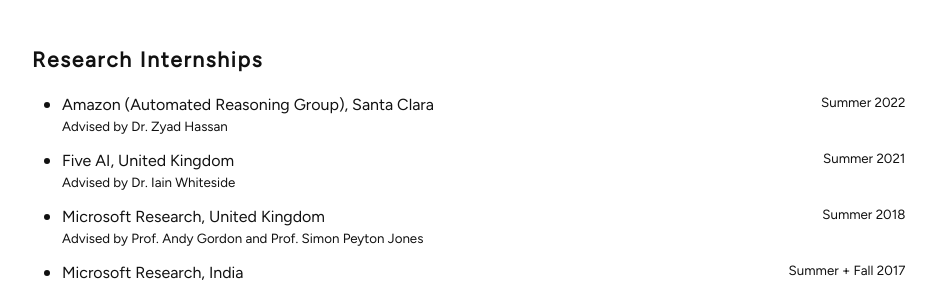
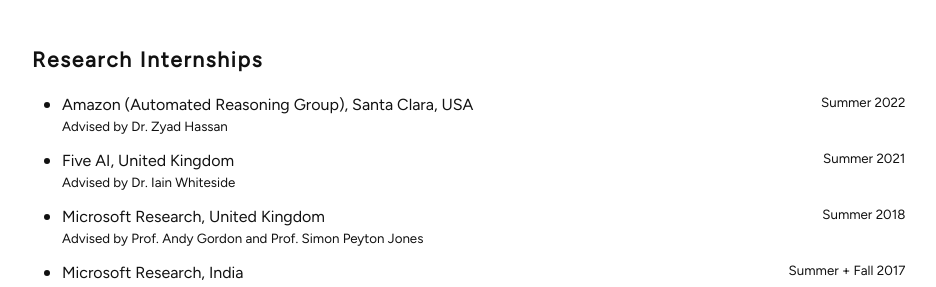
Before and after one commit to monal/monal.github.io, a Jekyll site: the page built from index.html, in a window 1280 px wide. Shown: the part 1450-1737 px from the top of the page, without its empty margins (168-1104 px from the left). Built offline with Jekyll 4.4.1, drawn with Linux system fonts in a browser that asks for light colours; nearby versions of some CDN libraries.

Commit message:
Update index.html

```diff
--- a/index.html
+++ b/index.html
@@ -120,7 +120,7 @@
   <ul class="internships-list">
     <li>
     <div style="display: flex;">
-      <div class="item-title" style="max-width: 60%;">Amazon (Automated Reasoning Group), Santa Clara</div>
+      <div class="item-title" style="max-width: 60%;">Amazon (Automated Reasoning Group), Santa Clara, USA </div>
       <div class="item-timestamp" style="float: right; text-align: right;">Summer 2022</div>
     </div>
     <div class="item-detail">Advised by Dr. Zyad Hassan </div>
```
